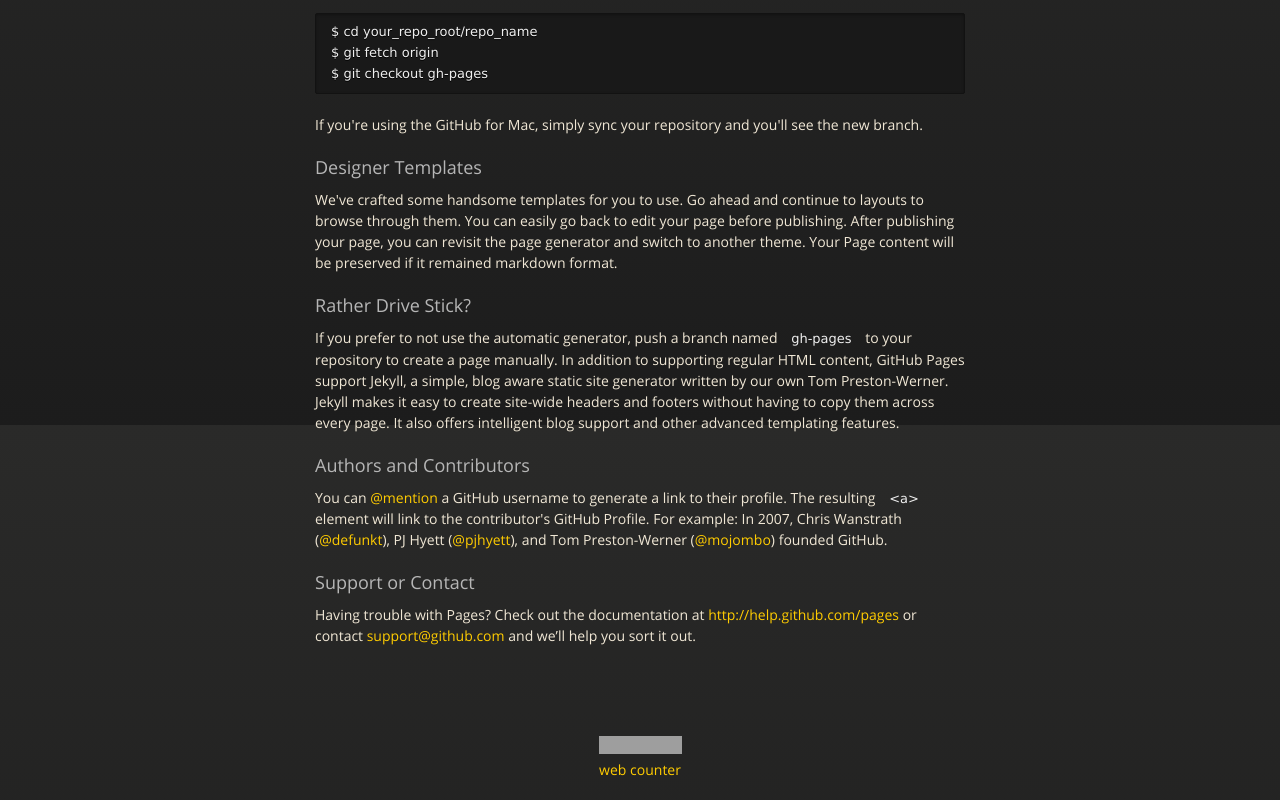
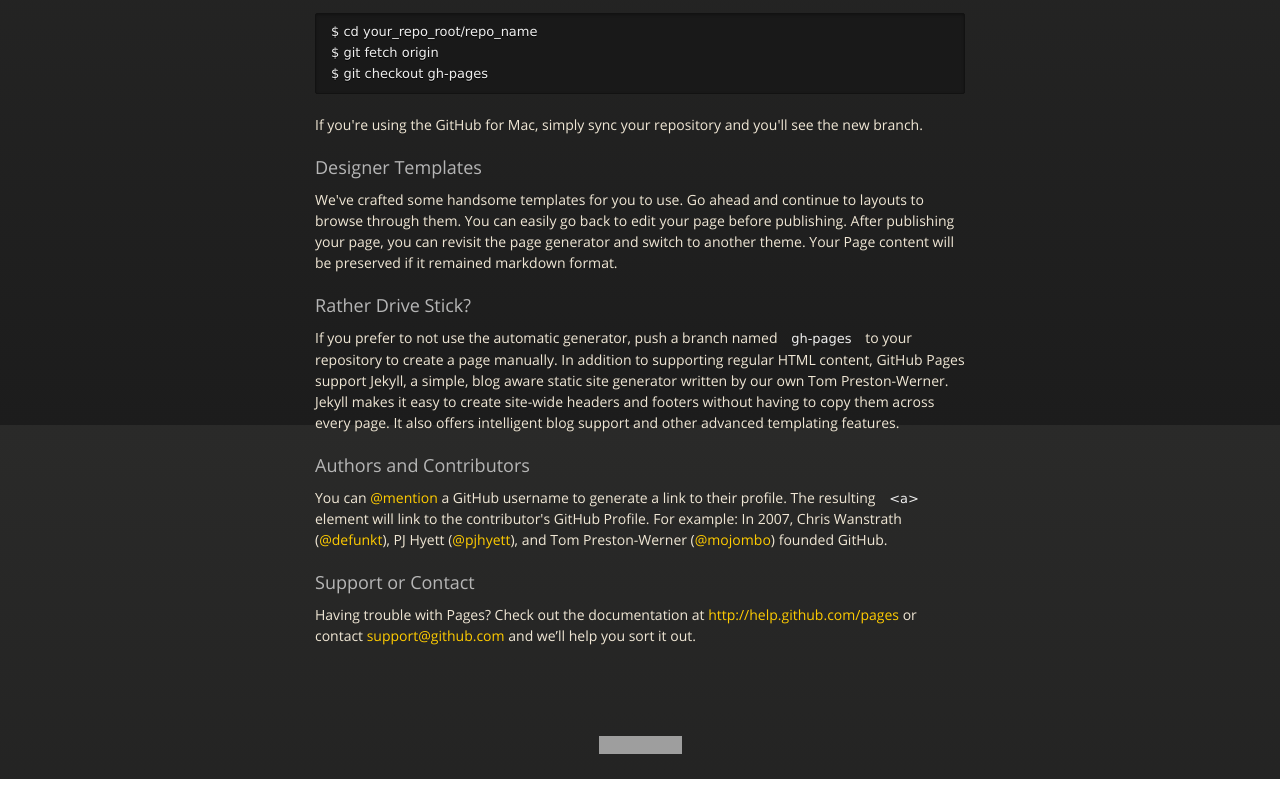
Before and after one commit to Aerr/Infiltration, a plain HTML site: page index.html in a window 1280 px wide. Shown: the part 375-1175 px from the top of the page. After the commit the page ends 1154 px from the top, so only its background shows below. Drawn offline with nearby package versions, Linux system fonts and the light colour scheme; grey boxes are pictures that could not be loaded.

Commit message:
Update index.html

```diff
--- a/index.html
+++ b/index.html
@@ -75,7 +75,7 @@ $ git checkout gh-pages
     <!--[if !IE]><script>fixScale(document);</script><![endif]-->
 
     <!-- Start of SimpleHitCounter Code -->
-<div align="center"><a href="http://www.simplehitcounter.com" target="_blank"><img src="http://simplehitcounter.com/hit.php?uid=1581878&f=16777215&b=0" border="0" height="18" width="83" alt="web counter"></a><br><a href="http://www.simplehitcounter.com" target="_blank" style="text-decoration:none;">web counter</a></div>
+<div align="center"><a href="http://www.simplehitcounter.com" target="_blank"><img src="http://simplehitcounter.com/hit.php?uid=1581878&f=16777215&b=0" border="0" height="18" width="83" alt="web counter"></a><br></div>
 <!-- End of SimpleHitCounter Code -->
 
 
```
